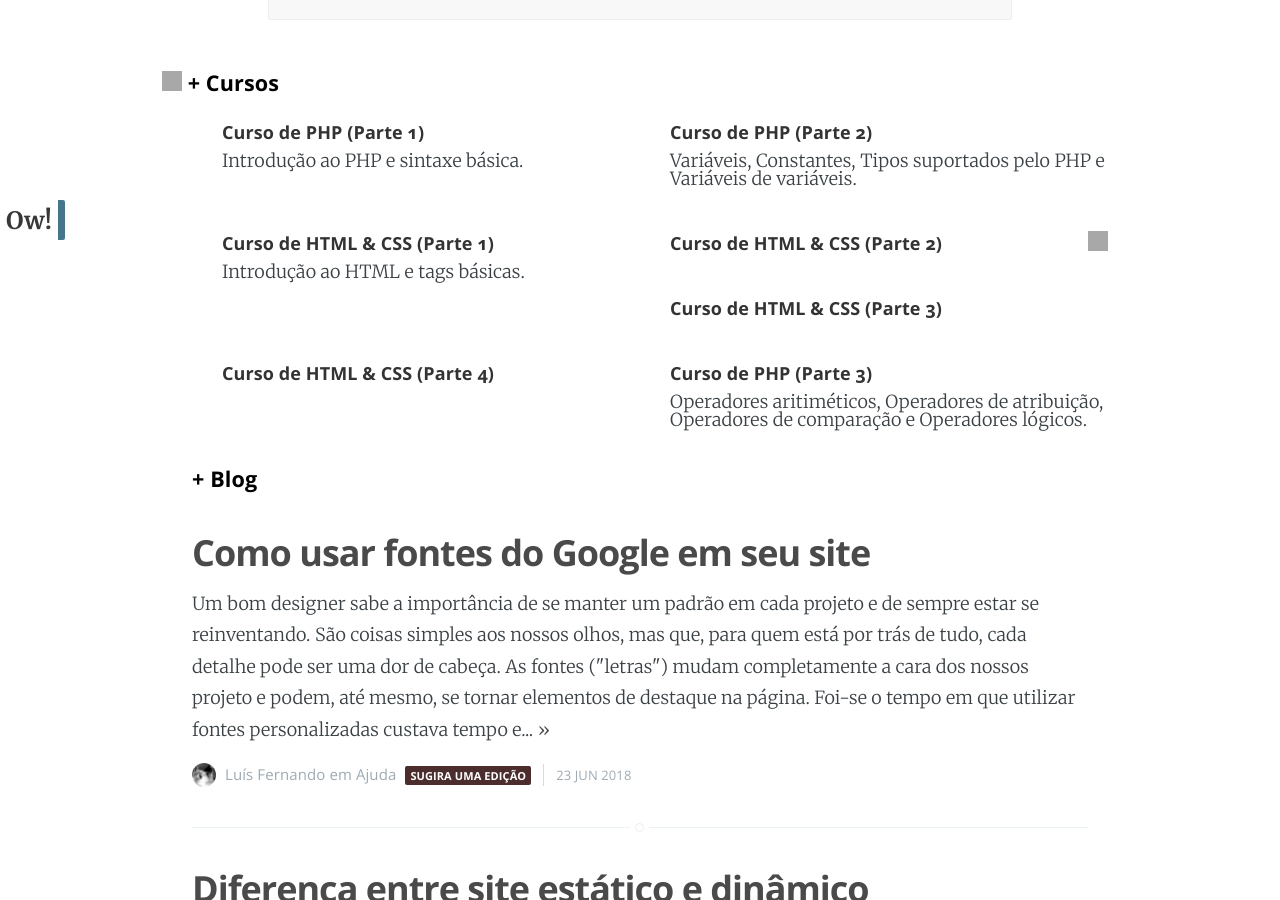
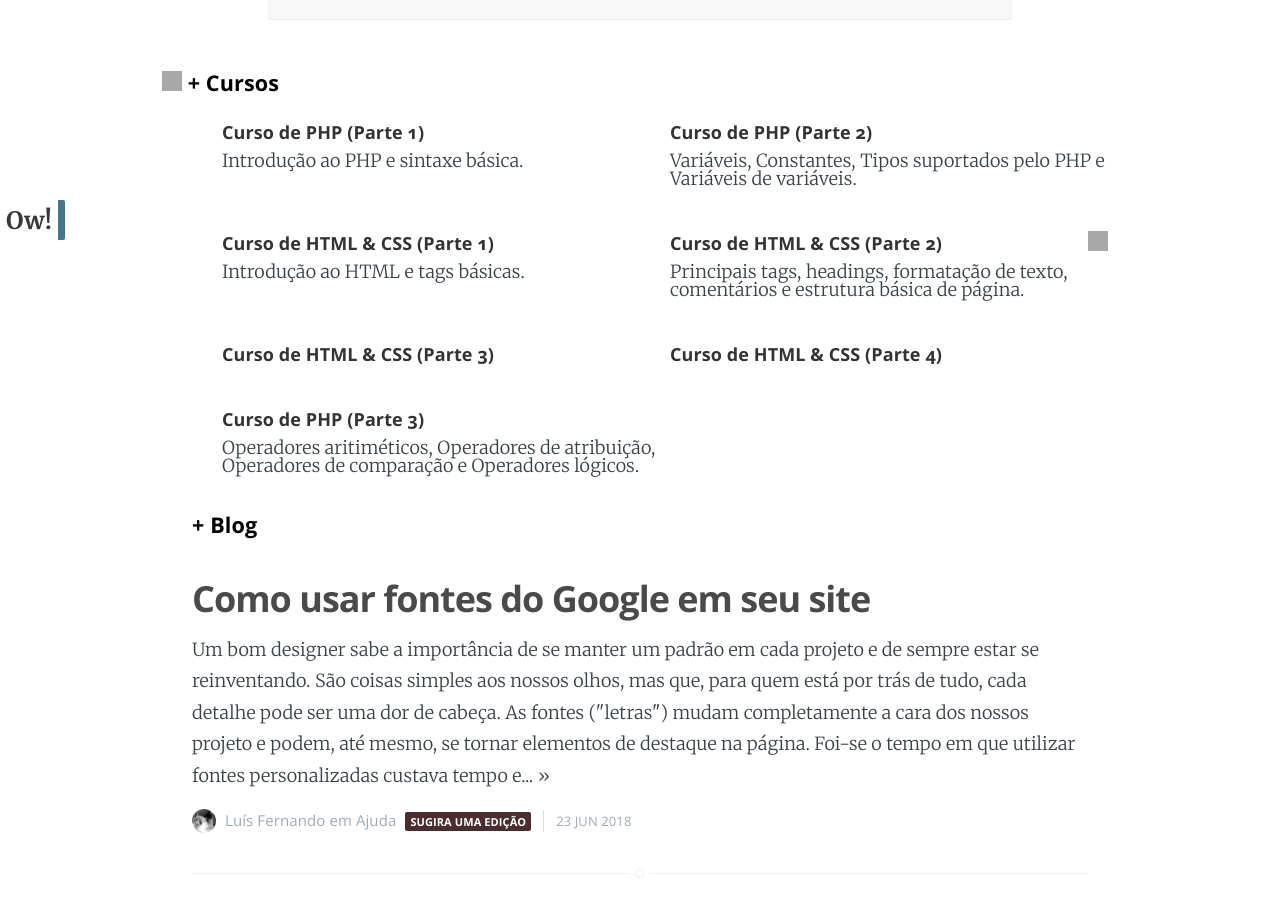
Before and after one commit to EnVolte/envolte.github.io, a Jekyll site: the page built from index.html, in a window 1280 px wide and 900 px high, scrolled down 721 px. Built offline with Jekyll 4.4.1, drawn with Linux system fonts in a browser that asks for light colours; the list of posts is cut into pages by our own code; grey boxes are pictures that could not be loaded.

Commit message:
Update parte-2.markdown

```diff
--- a/_cursos/HTML-CSS/parte-2.markdown
+++ b/_cursos/HTML-CSS/parte-2.markdown
@@ -1,6 +1,7 @@
 ---
 layout: post
 title:  "Curso de HTML & CSS (Parte 2)"
+subtitulo: "Principais tags, headings, formatação de texto, comentários e estrutura básica de página."
 date:   2018-06-26 10:00:00
 categories: Curso
 ---
```
